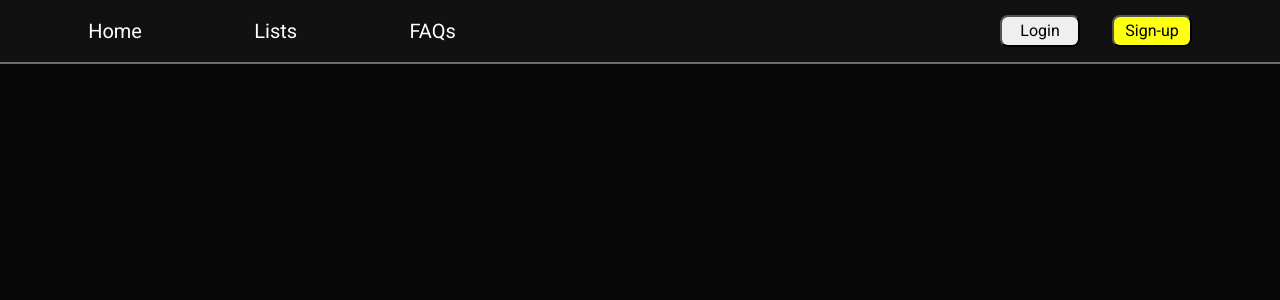
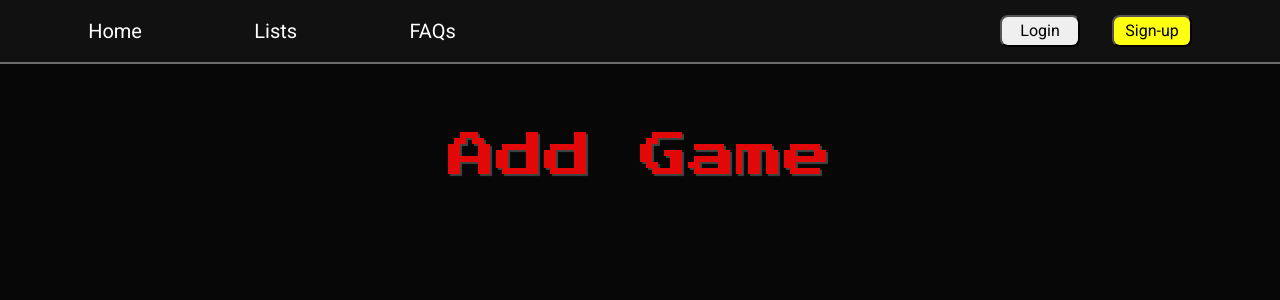
Before and after one commit to PaulGallagher37/home_screen, a React (Create React App) app: page /list in a window 1280 px wide. Shown: the top 300 px of the page. Built offline with nearby package versions, Linux system fonts and the light colour scheme.

Commit message:
working on List component

```diff
--- a/src/App.js
+++ b/src/App.js
@@ -6,7 +6,7 @@ import List from "./components/List";
 function App() {
   return (
     <BrowserRouter>
-      <Routes>
+      <Routes path="/">
         <Route index path="home" element={<Home />} />
         <Route path="list" element={<List />} />
       </Routes>
--- a/src/components/Home.js
+++ b/src/components/Home.js
@@ -1,4 +1,4 @@
-import Header from "./Header";
+import Navbar from "./Navbar";
 import main_image from "../images/retrogaming.png"
 import controllers from "../images/controllers.jpg"
 
@@ -7,7 +7,7 @@ function Home(){
 
     return (
         <div>
-            <Header />
+            <Navbar />
             <div className="main-page-container">
                 <div className="main-title-container">
                     <h1 className="main-h1" id="typed-text">Home Screen</h1>
--- a/src/components/List.js
+++ b/src/components/List.js
@@ -1,11 +1,16 @@
-import Header from "./Header";
+import Navbar from "./Navbar";
 
 function List() {
 
     return (
 
         <div>
-            <Header />
+            <Navbar />
+            <div className="list-addgame-container">
+                <h1 className="list-addgame-h1">Add Game</h1>
+            </div>
+
+
         </div>
 
     )
--- a/src/components/Header.js
+++ b/src/components/Navbar.js
@@ -1,6 +1,6 @@
-import React from "react";
+import { Link } from "react-router-dom";
 
-function Header() {
+function Navbar() {
     return (
         <div className="header-page-container">
 
@@ -23,4 +23,4 @@ function Header() {
     )
 };
 
-export default Header;
+export default Navbar;
--- a/src/index.css
+++ b/src/index.css
@@ -163,3 +163,20 @@ body {
   font-size: 1.25rem;
   color: rgb(212, 212, 212);
 }
+
+
+/* list CSS */
+
+.list-addgame-container {
+  display: flex;
+  justify-content: center;
+  margin-top: 4rem;
+}
+
+.list-addgame-h1 {
+  font-family:"Press Start 2P";
+  color: rgb(226, 8, 8);
+  font-weight:lighter;
+  font-size: 3rem;
+  text-shadow: 2px 2px 1px rgb(68, 68, 68);
+}
```
Also changed, not shown: src/components/Footer.js (deleted).
